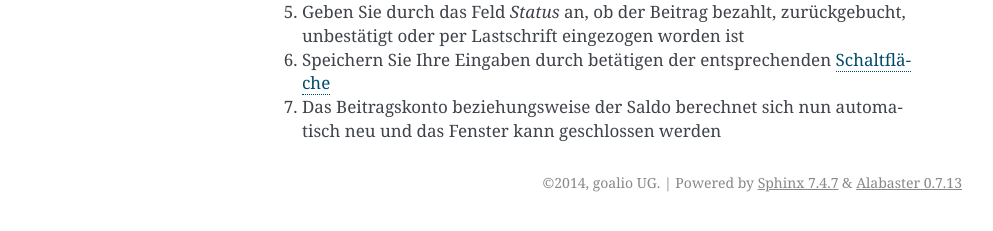
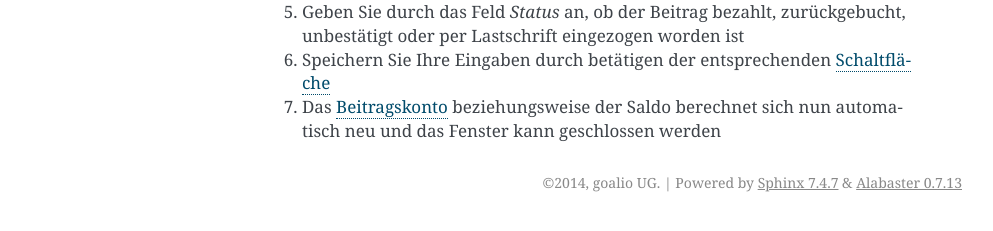
Before and after one commit to goalio/docs, a Sphinx documentation site: the page built from docs/anwendungsfaelle/zahlungseingang.rst, in a window 1280 px wide. Shown: the part 414-645 px from the top of the page, without its empty margins (148-1141 px from the left). Built offline with Sphinx 7.4.7, drawn with Linux system fonts in a browser that asks for light colours; formulas are drawn with MathJax 3; part of the change alters nothing that is shown.

```diff
--- a/docs/anwendungsfaelle/zahlungseingang.rst
+++ b/docs/anwendungsfaelle/zahlungseingang.rst
@@ -15,9 +15,10 @@ Hat ein Mitglied seinen Beitrag auf das Vereinskonto eingezahlt, so muss dies au
 
 6. Speichern Sie Ihre Eingaben durch betätigen der entsprechenden Schaltfläche_
 
-7. Das Beitragskonto beziehungsweise der Saldo berechnet sich nun automatisch neu und das Fenster kann geschlossen werden
+7. Das Beitragskonto_ beziehungsweise der Saldo berechnet sich nun automatisch neu und das Fenster kann geschlossen werden
 
 .. _Listenmenü: /de/latest/erste-schritte/benutzeroberflaeche.html
 .. _Bearbeiten-Dialog: /de/latest/erste-schritte/benutzeroberflaeche.html
 .. _Reiter: /de/latest/erste-schritte/benutzeroberflaeche.html
 .. _Schaltfläche: /de/latest/erste-schritte/benutzeroberflaeche.html
+.. _Beitragskonto: /de/latest/module/finanzen/konten.html
```
